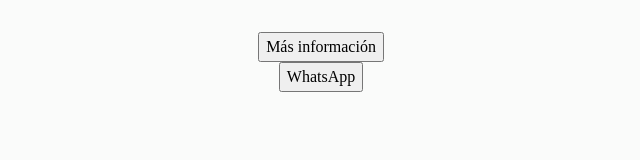
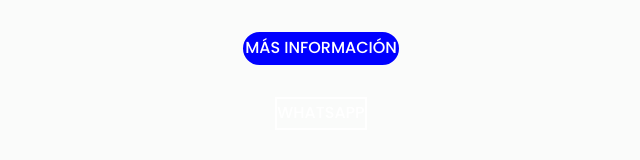
Before and after one commit to gbaenam/button, a website: page index.html in a window 1280 px wide. Shown: the whole page, without its empty margins (319-959 px from the left). Drawn offline with Linux system fonts and the light colour scheme.

Commit message:
Construyendo la estructura básica

```diff
--- a/index.html
+++ b/index.html
@@ -6,11 +6,12 @@
     <title>Button New</title>
     <link rel="stylesheet" href="css/modern_reset.css">
     <link rel="stylesheet" href="css/styles.css">
+    <link href="https://fonts.googleapis.com/css2?family=Poppins:wght@300;400;500;600;700&display=swap" rel="stylesheet" />
 </head>
 <body>
     <div class="container">
-        <button>M&aacute;s informaci&oacute;n</button>
-        <button>WhatsApp</button>
+        <button class="button button-round button-blue">M&aacute;s informaci&oacute;n</button>
+        <button class="button">WhatsApp</button>
     </div>
 </body>
 </html>
--- a/scss/styles.scss
+++ b/scss/styles.scss
@@ -1,8 +1,14 @@
 @use '../scss/mixins' as *;
 
-// button {
-//     display: block;
-// }
+// Reset <button>
+button {
+    padding: 0;
+    border: none;
+    font-size: inherit;
+    font-family: inherit;
+    line-height: inherit;
+    background: transparent;
+}
 
 .container {
     width: 90%;
@@ -17,4 +23,32 @@
     display: flex;
     align-items: center;
     flex-direction: column;
+    // justify-content: space-between;
 }
+
+.button {
+    color: #fff;
+    padding: .15em 0;
+    font-weight: 500;
+    border: .125em solid;
+    text-transform: uppercase;
+    font-family: 'Poppins', sans-serif;;
+    // min-width: var(--min-width-button);
+    // font-size: var(--font-size-button);
+
+    margin-bottom: 2rem;
+
+    &:last-child {
+        margin-bottom: 0;
+    }
+
+
+    &-blue {
+        background-color: blue;
+        border-color: blue;
+    }
+
+    &-round {
+        border-radius: 2em;
+    }
+}
```
Also changed, not shown: css/styles.css, 1 other file.
